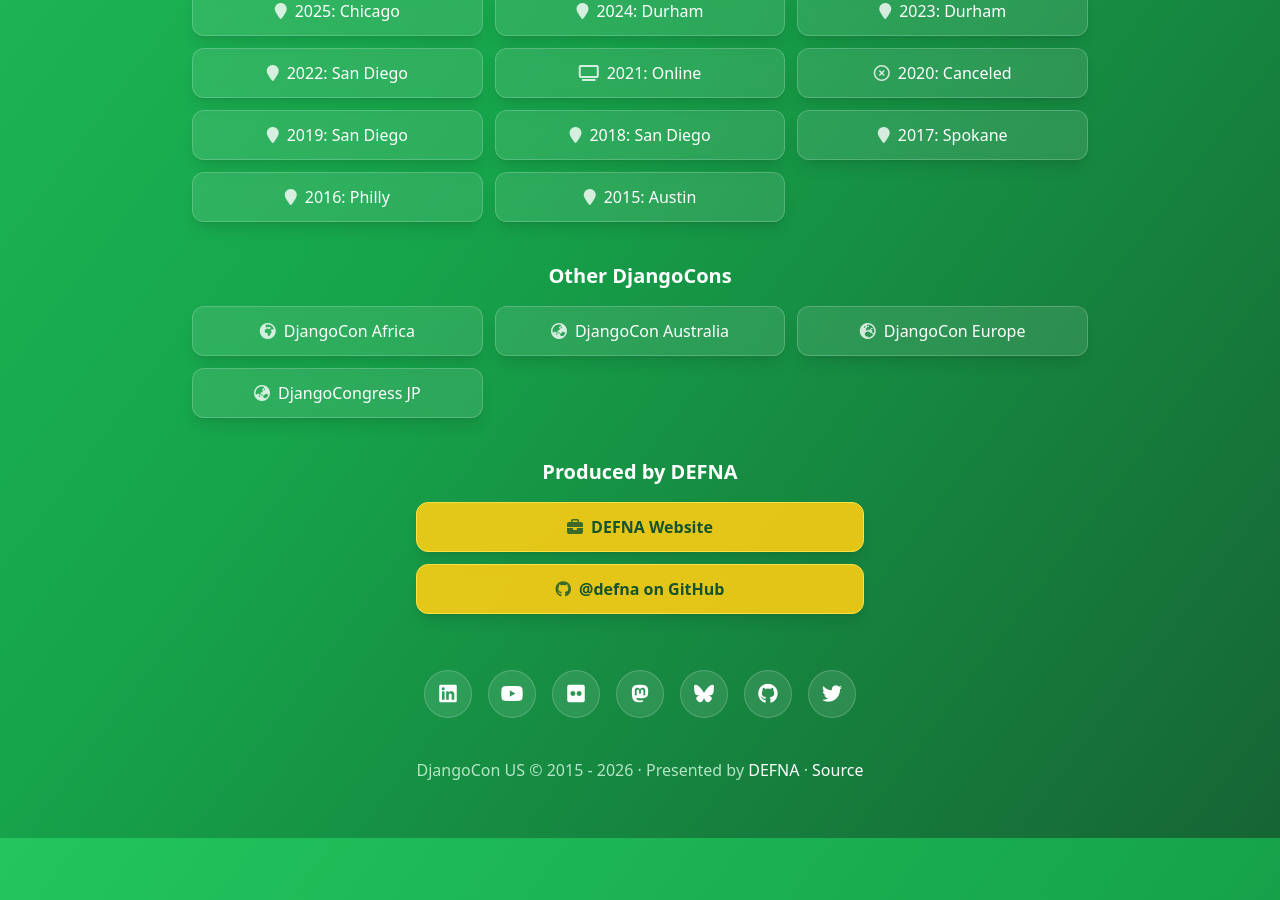
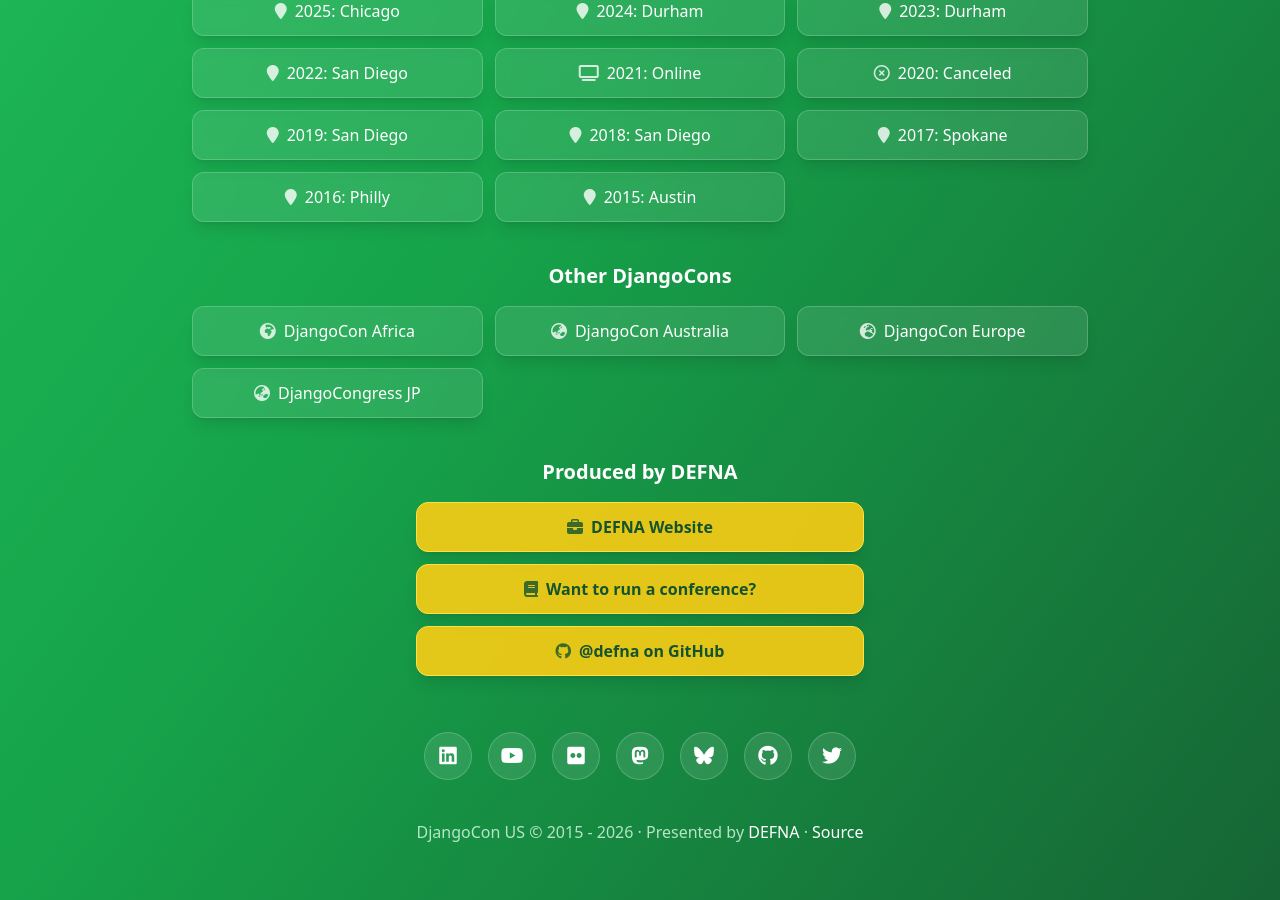
Before and after one commit to djangocon/djangocon.us, a Jekyll site: the page built from index.html, in a window 1280 px wide and 900 px high, scrolled down 848 px. Built offline with Jekyll 4.4.1, drawn with Linux system fonts in a browser that asks for light colours; nearby versions of some CDN libraries.

Commit message:
Add "Want to run a conference?" link to DEFNA section

```diff
--- a/_data/links.yml
+++ b/_data/links.yml
@@ -138,6 +138,10 @@
       url: https://www.defna.org
       css_class: fas fa-briefcase
 
+    - title: "Want to run a conference?"
+      url: https://docs.djangocon.us
+      css_class: fas fa-book
+
     - title: "@defna on GitHub"
       url: https://github.com/defna
       css_class: fab fa-github
```
